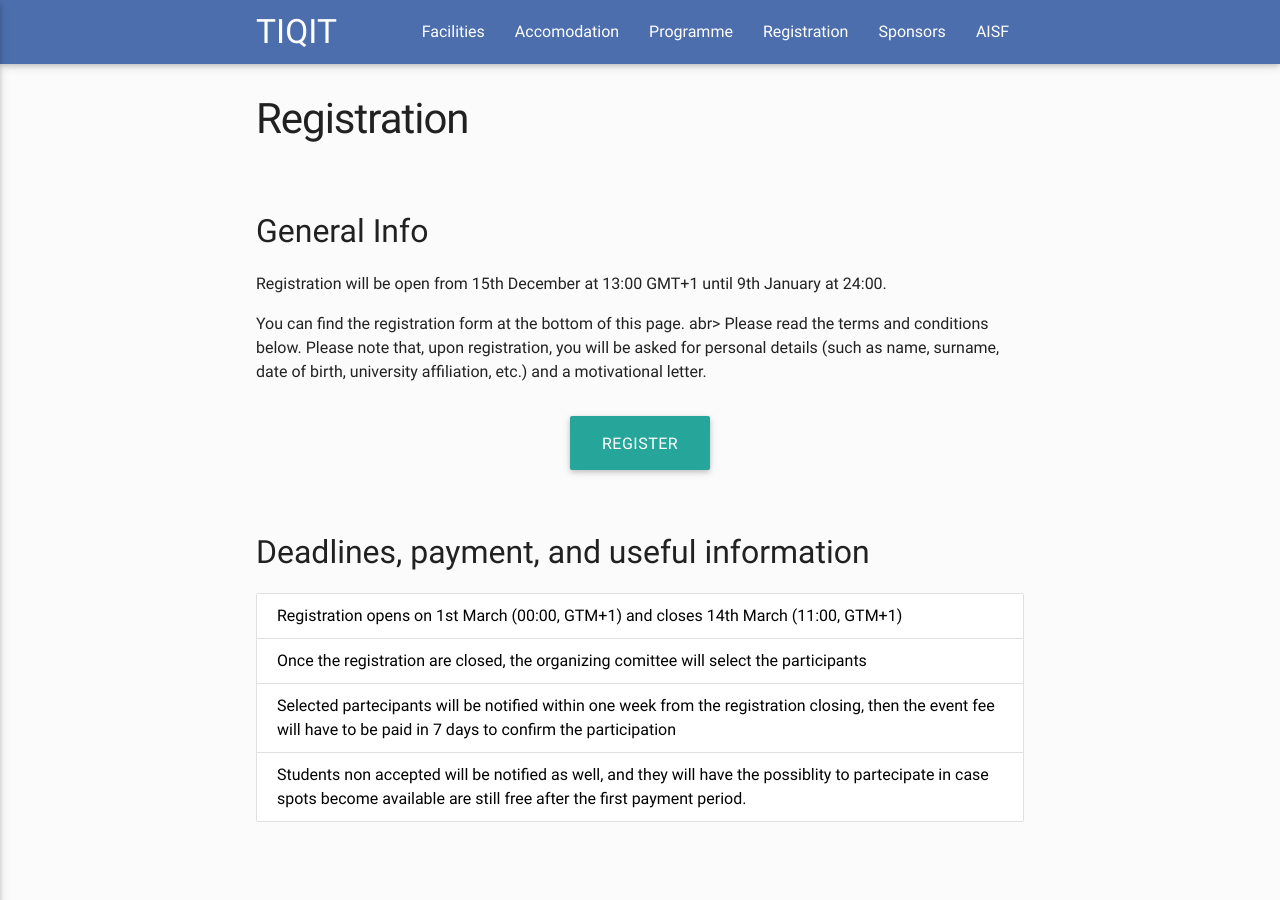
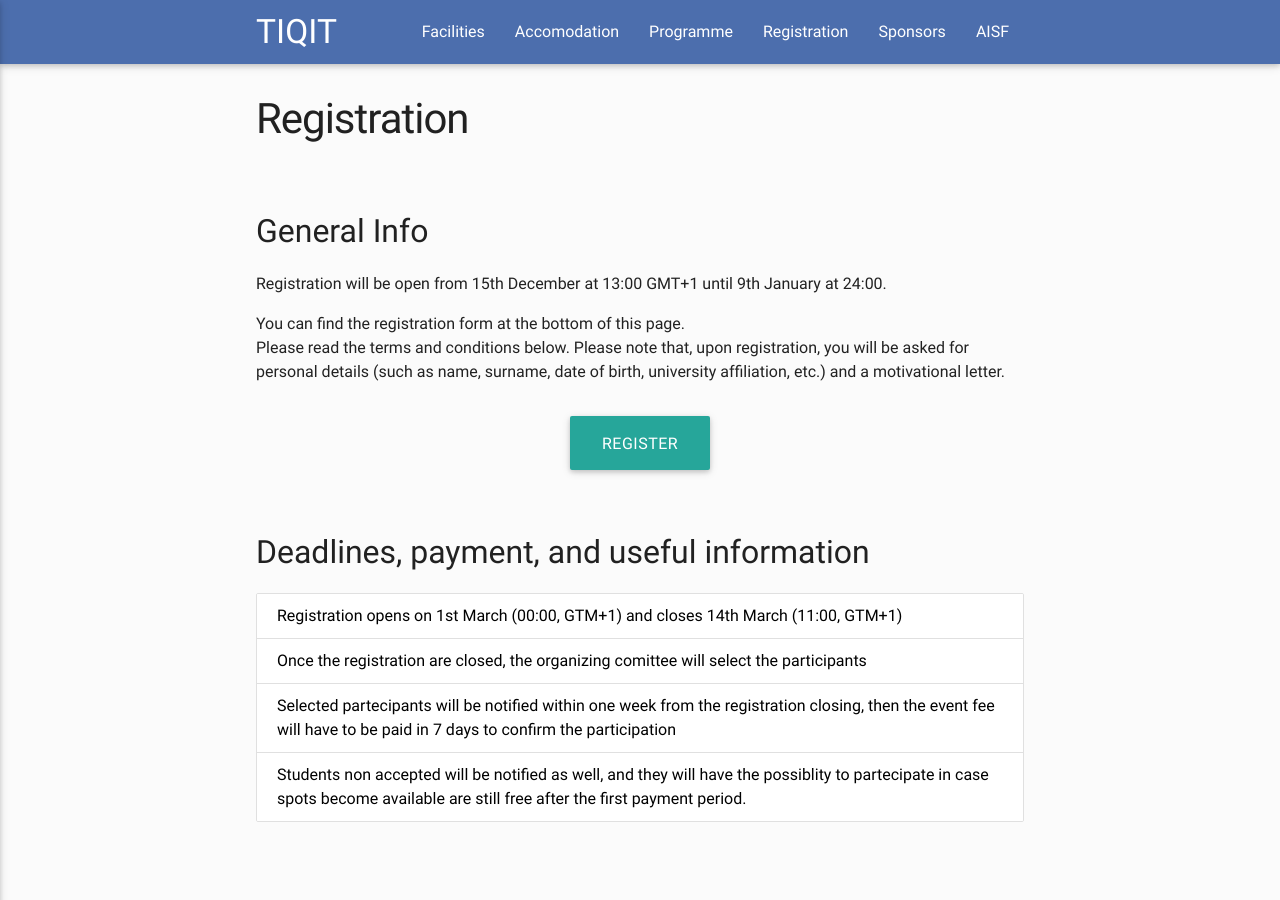
Before and after one commit to ai-sf/tiqit20, a Jekyll site: the page built from registration.html, in a window 1280 px wide and 900 px high. Built offline with Jekyll 4.4.1, drawn with Linux system fonts in a browser that asks for light colours; nearby versions of some CDN libraries.

Commit message:
Update registration.yml

```diff
--- a/_data/registration.yml
+++ b/_data/registration.yml
@@ -1,7 +1,7 @@
 info: "Registration will be open from 15th December at 13:00 GMT+1 until 9th January at 24:00.
 </p><p>
 You can find the registration form at the bottom of this page.
-abr> Please read the terms and conditions below. Please note that, upon registration, you will be asked for personal details (such as name, surname, date of birth, university affiliation, etc.) and a motivational letter."
+<br> Please read the terms and conditions below. Please note that, upon registration, you will be asked for personal details (such as name, surname, date of birth, university affiliation, etc.) and a motivational letter."
 
 posters?: false
 
```
